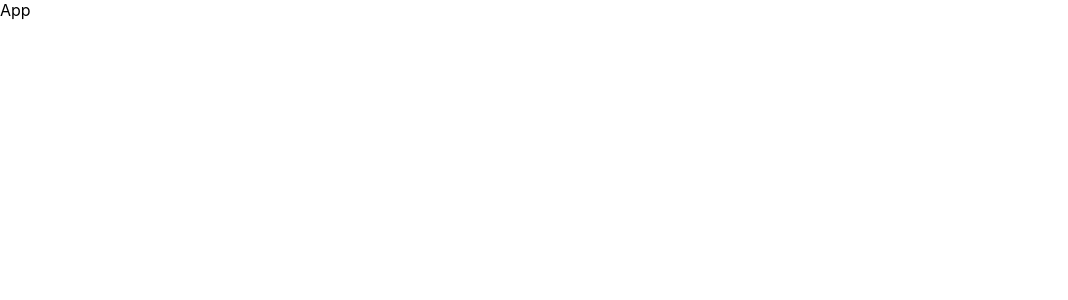
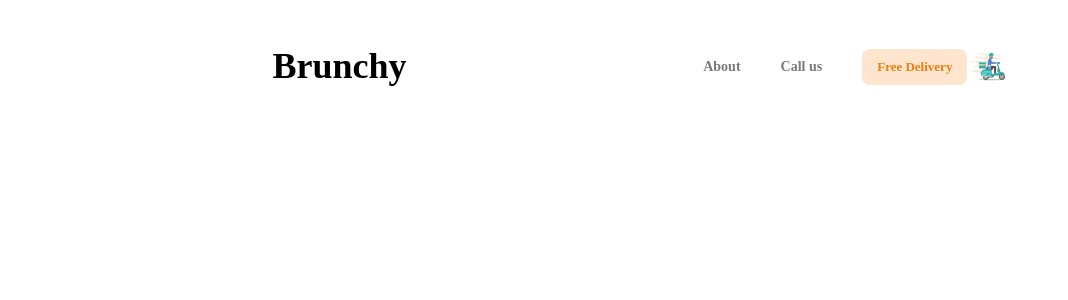
Before and after one commit to iskren97/Brunchy-Delivery-App, a React (Create React App) app: page / in a window 1280 px wide. Shown: the top 300 px of the page, without its empty margins (0-1068 px from the left). Built offline with nearby package versions, Linux system fonts and the light colour scheme; the HTML template or start-up script is replaced by a standard one.

Commit message:
feat: add header component

```diff
--- a/src/App.js
+++ b/src/App.js
@@ -1,8 +1,13 @@
 import React from 'react';
 import './App.css';
+import Header from './components/Header/Header';
 
 const App = () => {
-  return <div>App</div>;
+  return (
+    <div>
+      <Header />
+    </div>
+  );
 };
 
 export default App;
--- /dev/null
+++ b/src/components/Header/Header.jsx
@@ -0,0 +1,29 @@
+import React from 'react';
+import HeaderCSS from './Header.module.css';
+import deliveryImg from '../../images/image 1.png';
+
+const Header = () => {
+  return (
+    <>
+      <header className={HeaderCSS.header}>
+        <div className={HeaderCSS.container}>
+          <div>
+            <h1 className={HeaderCSS.heading}>Brunchy</h1>
+          </div>
+
+          <ul className={HeaderCSS.ul}>
+            <li className={HeaderCSS.li}>About</li>
+            <li className={HeaderCSS.li}>Call us</li>
+
+            <div className={HeaderCSS.deliveryContainer}>
+              <li className={HeaderCSS.delivery}>Free Delivery</li>
+              <img srcset={deliveryImg} alt="delivery" />
+            </div>
+          </ul>
+        </div>
+      </header>
+    </>
+  );
+};
+
+export default Header;
--- /dev/null
+++ b/src/components/Header/Header.module.css
@@ -0,0 +1,50 @@
+.header {
+  font-family: 'Poppins';
+  font-style: normal;
+  font-weight: 600;
+}
+
+.heading {
+  font-weight: 700;
+  font-size: 36px;
+  line-height: 65px;
+}
+
+.container {
+  display: flex;
+  justify-content: space-evenly;
+  padding: 10px 16px 10px 16px;
+  align-items: center;
+}
+
+.ul {
+  display: flex;
+  flex-direction: row;
+  align-items: center;
+  gap: 40px;
+}
+
+.li {
+  font-size: 14px;
+  list-style-type: none;
+  color: #797979;
+}
+
+.heading {
+  font-weight: 700;
+  font-size: 36px;
+}
+
+.deliveryContainer {
+  display: flex;
+  align-items: center;
+}
+
+.delivery {
+  font-size: 13px;
+  padding: 10px 15px 10px 15px;
+  border-radius: 8px;
+  list-style-type: none;
+  background-color: #ffe5cd;
+  color: #f17c0f;
+}
```
Also changed, not shown: src/images/image 1.png (added).
